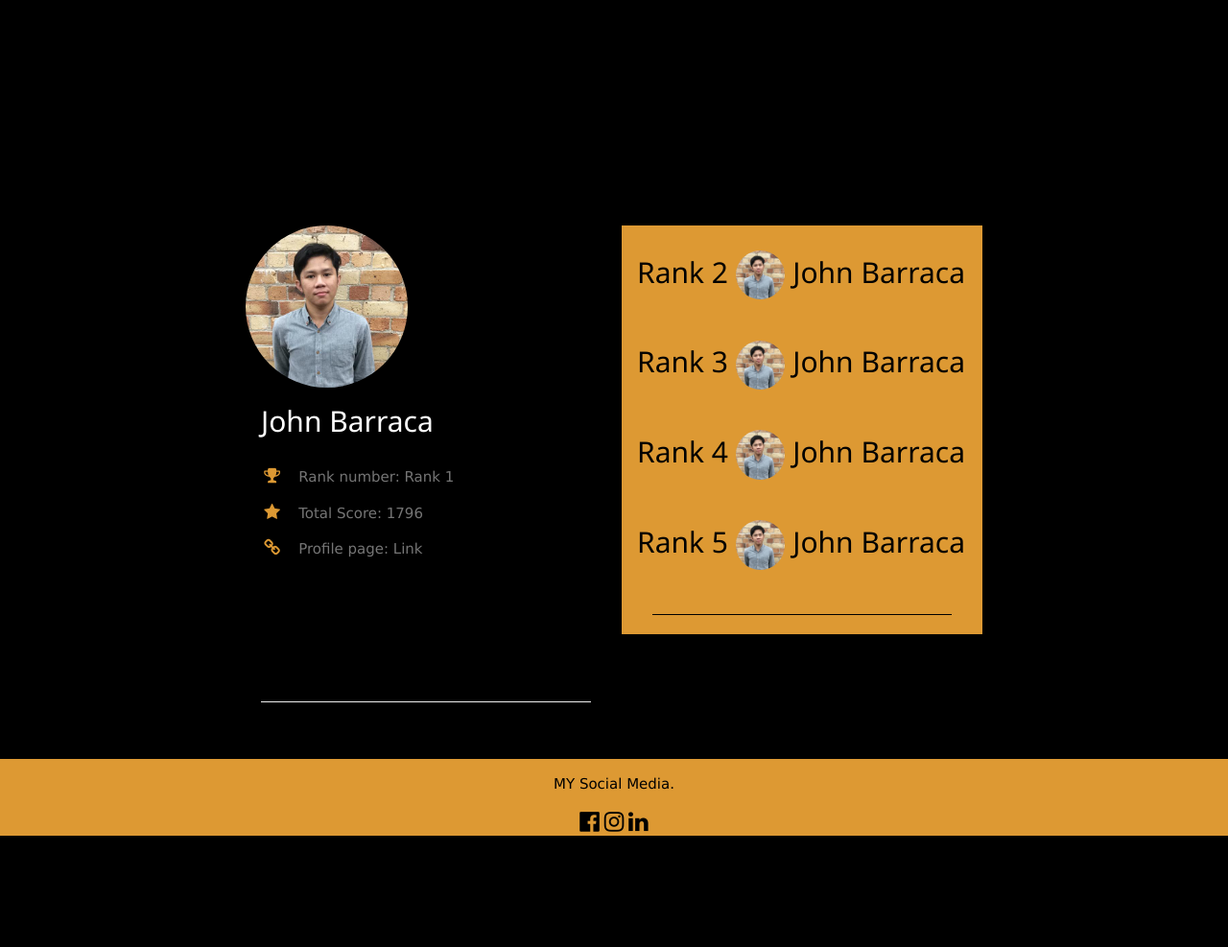
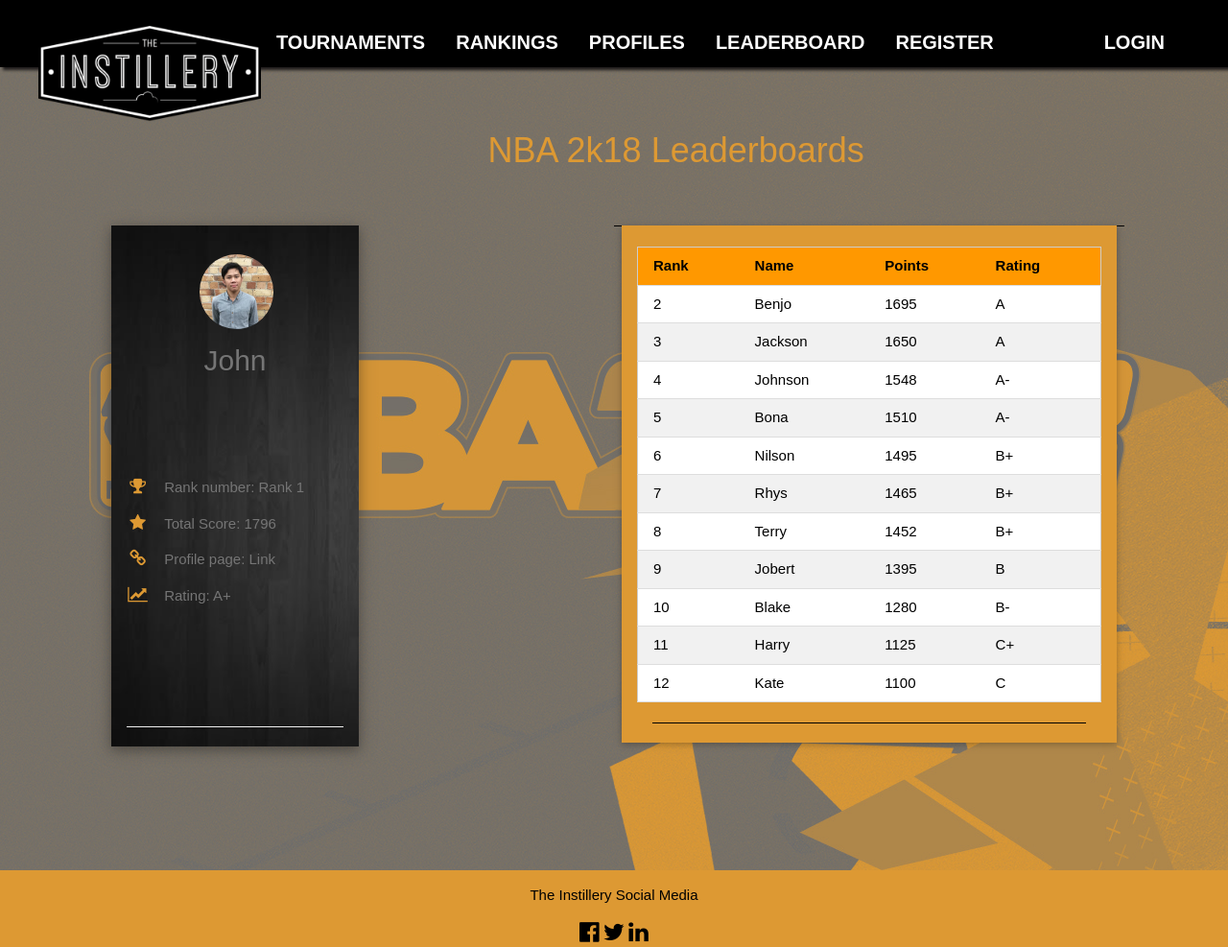
Before and after one commit to bonaganda/The-Instillery-Project, a PHP site: page /leaderboard.php in a window 1280 px wide. Shown: the whole page at 96% size. Before the commit the page ends 871 px from the top, so only its background shows below. Run offline with PHP 8.4, Linux system fonts and the light colour scheme.

Commit message:
Leaderboard

```diff
--- a/CSS/styleSheet.css
+++ b/CSS/styleSheet.css
@@ -3,7 +3,7 @@
 
 body
 {
-    font-family: lucida grande, tahoma, verdana, arial, sans-serif;
+    font-family: 'Exo', sans-serif !important;
     color: white;
     background-image: url(../Images/Background/GBBackground.jpg);
     background-size: cover;
@@ -38,6 +38,7 @@
     text-decoration: none;
     display: inline-block;
     font-size: 16px;
+    font-family: 'Exo', sans-serif !important;
     margin: 4px 2px;
     cursor: pointer;
 }
--- a/CSS/userProfileStyle.css
+++ b/CSS/userProfileStyle.css
@@ -5,6 +5,10 @@
 .w3-jd{
 	background: #dd9933;
 	color: black;
+}
+
+.w3-jf{
+    background-image: url("Images/john.jpeg");
 }
 .icon-jd{
 	color:#dd9933;
@@ -16,6 +20,24 @@
 	margin:20px 0;
 }
 
-html,body,h1,h2,h3,h4,h5,h6 {
-    font-family: "Roboto", sans-serif;
+html,body,h2,h3,h4,h5,h6 {
+    font-family: 'Exo', sans-serif !important;
 }
+h1 {
+    font-family: 'Exo', sans-serif !important;
+    position: absolute;
+    top: 15%;
+    right: 29.625%;
+    color: #dd9933
+}
+
+div.image {
+   background-image : image;
+}
+
+ha {
+    width: 500px;
+    border: 25px solid green;
+    padding: 25px;
+    margin: 25px;
+}
--- a/leaderboard.php
+++ b/leaderboard.php
@@ -8,50 +8,139 @@
 <link rel='stylesheet' href='https://fonts.googleapis.com/css?family=Roboto'>
 <link rel="stylesheet" href="https://cdnjs.cloudflare.com/ajax/libs/font-awesome/4.7.0/css/font-awesome.min.css">
 
-
-<body class="w3-black">
+<?php include 'Navigationbar.php';?>
+<body style="background: url(Images/nbawallpaper.jpg)">
 <br/>
 <div class="w3-content w3-margin-top" style="max-width:450px;">
+
 <!--	 <img src="Images/logo.png" style="width:100%">--><br/><br/><br/><br/><br/><br/><br/>
 </div>
 <br/>
+
 <!-- Page Container -->
-<div class="w3-content w3-margin-top" style="max-width:800px;">
+<div class="w3-content w3-margin-top" style="max-width:1080px;">
+    <h1>NBA 2k18 Leaderboards</h1>
 
   <!-- The Grid -->
   <div class="w3-row-padding">
 
     <!-- Left Column -->
+
     <div class="w3-half">
+        <div class="w3-half">
+
     <!-- Number 1 in leader board - Image and Profile -->
-      <div class="w3-black w3-text-grey w3-card-4">
+      <div style="background: url(Images/black.jpg)">
+          <div class="w3-text-grey w3-card-4">
         <div class="w3-display-container">
-            <img src="Images/john.jpeg" class= "w3-circle" style=" width:45%" alt="Avatar"><br><br><br><br>
-          <div class="w3-display-bottomleft w3-container w3-text-white">
-            <h2>John Barraca</h2>
+            <center>
+            <img src="Images/john.jpeg" class= "w3-circle" style=" position: absolute; bottom:-20%; left:35.5%; width:30%" alt="Avatar"><br><br><br><br>
+            </center>
+
+          <div class="w3-display-bottommiddle w3-container w3-text-gold" style="position: absolute; top:120%; left:50%;">
+
+              <!-- For name, needs to get from the database below -->
+
+              <h2>John</h2>
           </div>
         </div>
         <div class="w3-container">
-            <!-- Number 1 in leader board - Score -->
-          <p><i class="fa fa-trophy fa-fw w3-margin-right w3-large w3-text-jd"></i>Rank number: Rank 1</p>
+            <!-- Number 1 in leader board - Score - Needs to retrieve score and other information from the database -->
+          <br><br><br><br><br><br><br><p><i class="fa fa-trophy fa-fw w3-margin-right w3-large w3-text-jd"></i>Rank number: Rank 1</p>
           <p><i class="fa fa-star fa-fw w3-margin-right w3-large w3-text-jd"></i>Total Score: 1796</p>
           <p><i class="fa fa-link fa-fw w3-margin-right w3-large w3-text-jd"></i>Profile page: Link</p>
-          <br><br><br><br><br>
+          <p><i class="fa fa-line-chart fa-fw w3-margin-right w3-large w3-text-jd"></i>Rating: A+</p>
+          <br><br><br><br>
           <hr>
         </div>
+          </div>
       </div><br>
-
+      </div>
     <!-- End Left Column -->
     </div>
+    <div class = "w3-rest w3-container w3-black"></div>
 
     <!-- Right Column -->
     <div class="w3-half">
 
       <div class="w3-container w3-card-2 w3-jd w3-margin-bottom">
-        <h2 class="w3-jd w3-padding-16">Rank 2    <img src="Images/john.jpeg" class= "w3-circle" style=" width:15%;top:90%"  alt="Avatar"></img>   John Barraca</h2>
-        <h2 class="w3-jd w3-padding-16">Rank 3    <img src="Images/john.jpeg" class= "w3-circle" style=" width:15%;top:90%"  alt="Avatar"></img>   John Barraca</h2>
-        <h2 class="w3-jd w3-padding-16">Rank 4    <img src="Images/john.jpeg" class= "w3-circle" style=" width:15%;top:90%"  alt="Avatar"></img>   John Barraca</h2>
-        <h2 class="w3-jd w3-padding-16">Rank 5    <img src="Images/john.jpeg" class= "w3-circle" style=" width:15%;top:90%"  alt="Avatar"></img>   John Barraca</h2>
+          <br>
+        <table class="w3-table-all" style="position:relative;">
+    <thead>
+      <tr class=" w3-orange">
+        <th>Rank</th>
+        <th>Name</th>
+        <th>Points</th>
+        <th>Rating</th>
+      </tr>
+    </thead>
+    <tr>
+      <td>2</td>
+      <td>Benjo</td>
+      <td>1695</td>
+      <td>A</td>
+    </tr>
+    <tr>
+      <td>3</td>
+      <td>Jackson</td>
+      <td>1650</td>
+      <td>A</td>
+    </tr>
+    <tr>
+      <td>4</td>
+      <td>Johnson</td>
+      <td>1548</td>
+      <td>A-</td>
+    </tr>
+    <tr>
+      <td>5</td>
+      <td>Bona</td>
+      <td>1510</td>
+      <td>A-</td>
+    </tr>
+    <tr>
+      <td>6</td>
+      <td>Nilson</td>
+      <td>1495</td>
+      <td>B+</td>
+    </tr>
+    <tr>
+      <td>7</td>
+      <td>Rhys</td>
+      <td>1465</td>
+      <td>B+</td>
+    </tr>
+    <tr>
+      <td>8</td>
+      <td>Terry</td>
+      <td>1452</td>
+      <td>B+</td>
+    </tr>
+    <tr>
+      <td>9</td>
+      <td>Jobert</td>
+      <td>1395</td>
+      <td>B</td>
+    </tr>
+    <tr>
+      <td>10</td>
+      <td>Blake</td>
+      <td>1280</td>
+      <td>B-</td>
+    </tr>
+    <tr>
+      <td>11</td>
+      <td>Harry</td>
+      <td>1125</td>
+      <td>C+</td>
+    </tr>
+    <tr>
+      <td>12</td>
+      <td>Kate</td>
+      <td>1100</td>
+      <td>C</td>
+    </tr>
+  </table>
         <div class="w3-container">
           	<div class="w3-black w3-round-xlarge w3-small">
 
@@ -61,20 +150,25 @@
      </div>
 
 
+
+
     <!-- End Right Column -->
     </div>
 
   <!-- End Grid -->
   </div>
-
   <!-- End Page Container -->
 </div>
 
+<br>
+<br>
+<br>
+<br>
 <footer class="w3-container w3-jd w3-center w3-margin-top">
-  <p>MY Social Media.</p>
-  <a href="https://www.facebook.com/jdbarraca"><i class="fa fa-facebook-official w3-xlarge w3-hover-opacity"></i></a>
-  <a href="https://www.instagram.com/jdfruitjam/"><i class="fa fa-instagram w3-xlarge w3-hover-opacity"></i></a>
-  <a href="https://www.linkedin.com/in/john-barraca-13b948142/"><i class="fa fa-linkedin w3-xlarge w3-hover-opacity"></i></a>
+  <p>The Instillery Social Media</p>
+  <a href="https://www.facebook.com/theinstillery"><i class="fa fa-facebook-official w3-xlarge w3-hover-opacity"></i></a>
+  <a href="https://www.twitter.com/theinstillery/"><i class="fa fa-twitter w3-xlarge w3-hover-opacity"></i></a>
+  <a href="https://www.linkedin.com/company/the-instillery"><i class="fa fa-linkedin w3-xlarge w3-hover-opacity"></i></a>
 </footer>
 
 </body>
```
Also changed, not shown: HomeGames.php (+4 -4 lines), Images/black.jpg (added), Images/nba.png (added), Images/nba2k.jpg (added), Images/nbalogo.jpg (added), Images/nbawallpaper.jpg (added).
